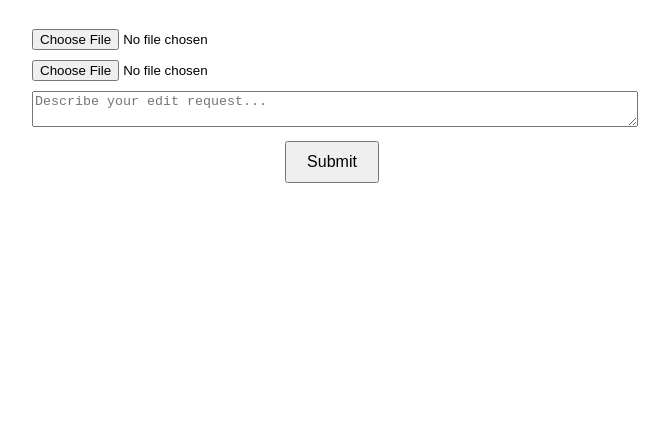
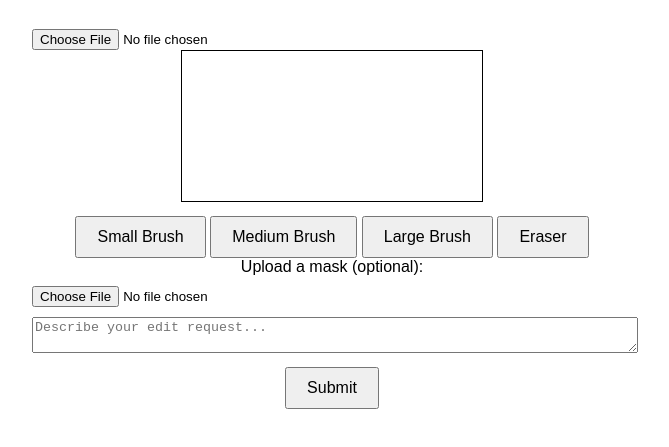
Before and after one commit to Fede1004/Fede2, a website: page public/index.html in a window 1280 px wide. Shown: the part 91-538 px from the top of the page, without its empty margins (308-977 px from the left). Drawn offline with Linux system fonts and the light colour scheme.

Commit message:
Update index.html

```diff
--- a/public/index.html
+++ b/public/index.html
@@ -10,6 +10,14 @@
     <div class="container">
         <h1>AI-powered Image Editor</h1>
         <input type="file" id="imageInput" accept="image/*">
+        <canvas id="imageCanvas" style="border: 1px solid black;"></canvas>
+        <div class="toolbar">
+            <button id="brushSizeSmall">Small Brush</button>
+            <button id="brushSizeMedium">Medium Brush</button>
+            <button id="brushSizeLarge">Large Brush</button>
+            <button id="erase">Eraser</button>
+        </div>
+        <label for="maskInput">Upload a mask (optional):</label>
         <input type="file" id="maskInput" accept="image/png">
         <textarea id="aiPrompt" placeholder="Describe your edit request..."></textarea>
         <button id="submit">Submit</button>
```
